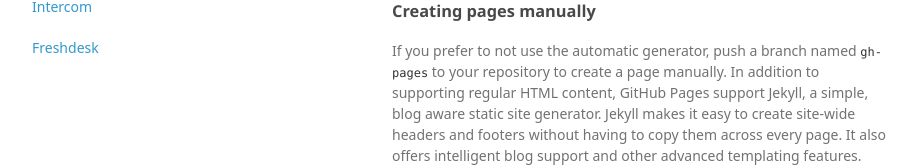
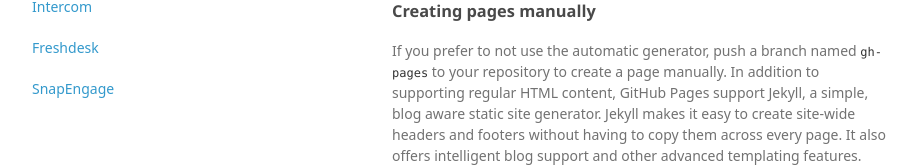
Before and after one commit to maurio/maurio.github.io, a plain HTML site: page liveperson.html in a window 1280 px wide. Shown: the part 361-529 px from the top of the page, without its empty margins (178-1099 px from the left). Drawn offline with Linux system fonts and the light colour scheme; a web font is replaced by a local one.

Commit message:
Update liveperson.html

```diff
--- a/liveperson.html
+++ b/liveperson.html
@@ -27,6 +27,7 @@
         <p><a href="zendesk.html">Zendesk</a></p>
         <p><a href="intercom.html">Intercom</a></p>
         <p><a href="freshdesk.html">Freshdesk</a></p>
+        <p><a href="snapengage.html">SnapEngage</a></p>
 
       </header>
       <section>
```
